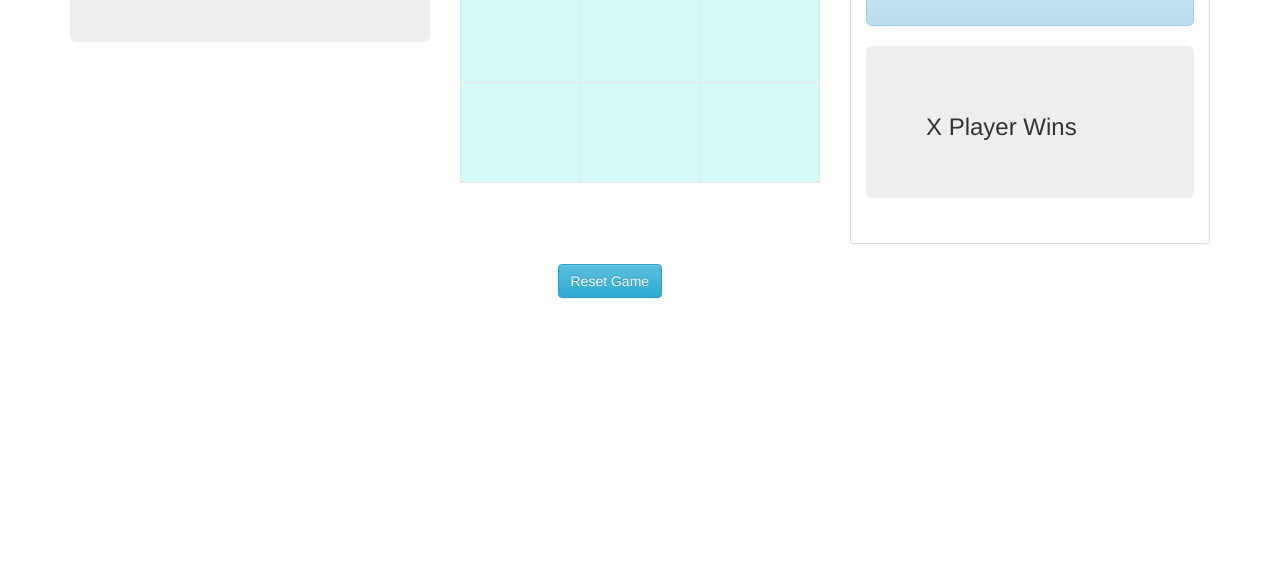
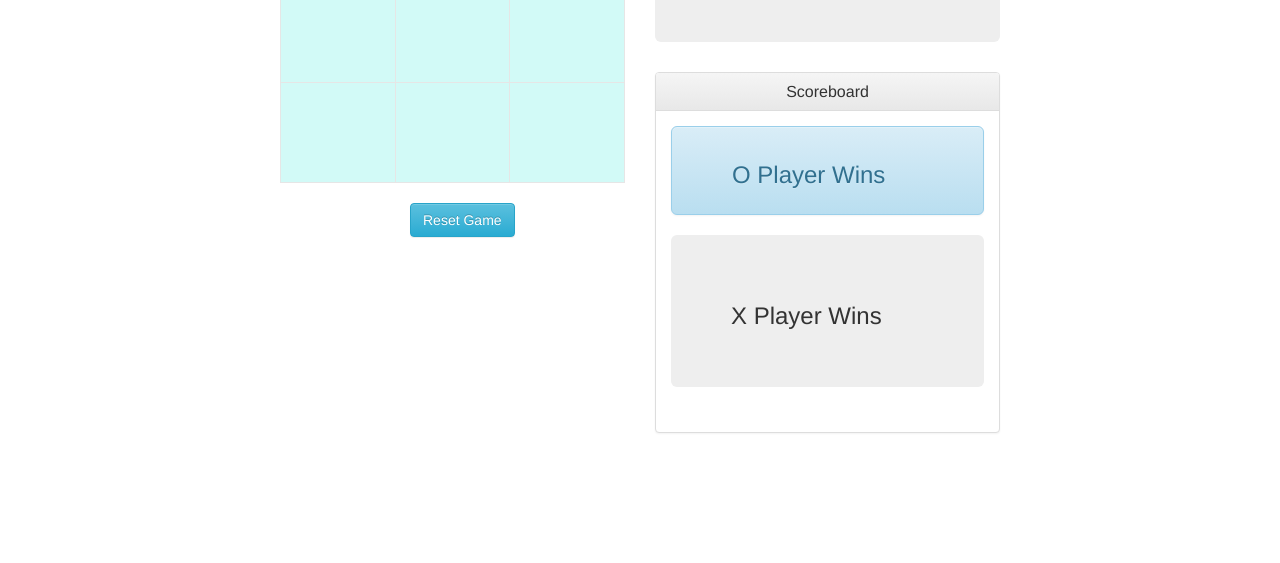
Before and after one commit to tiialehtinen/tic-tac-toe, a plain HTML site: page index.html in a window 1280 px wide. Shown: the part 237-800 px from the top of the page. Drawn offline with nearby package versions, Linux system fonts and the light colour scheme.

Commit message:
improved the design

```diff
--- a/index.html
+++ b/index.html
@@ -23,12 +23,8 @@
         <h1 align="center"> TIC TAC TOE </h1>
     </div>
     <div class="row">
-          <div class="col-md-4">
-            <div class="jumbotron">
-              <h2>Winner is : <span id="winnerPlayer"></span></h2>
-            </div>
-          </div>
-            <div class="col-md-4">
+        <div class="col-md-offset-2 col-md-8">
+            <div class="col-sm-6">
                 <table class="table tictactoe">
                     <tr>
                         <td data-value="0" onclick="setValue(this, event)"></td>
@@ -46,8 +42,14 @@
                         <td data-value="8" onclick="setValue(this, event)"></td>
                     </tr>
                 </table>
+                <div class="col-md-4 col-md-offset-4">
+                    <button type="button" class="btn btn-info" onclick="resetGame()">Reset Game</button>
                 </div>
-            <div class="col-md-4">
+            </div>
+            <div class="col-sm-6">
+                <div class="jumbotron">
+                    <h2>Winner is : <span id="winnerPlayer"></span></h2>
+                </div>
                 <div class="panel panel-default">
                     <div class="panel-heading">
                         <h3 class="panel-title" align="center">Scoreboard</h3>
@@ -63,16 +65,10 @@
                 </div>
 
             </div>
-        </div>
-        <div class="row">
-            <div class="col-md-4 col-md-offset-5">
-                <div>
-                    <button type="button" class="btn btn-info" onclick="resetGame()">Reset Game</button>
+
         </div>
     </div>
-
 </div>
-
 
 
 <!-- <script type="text/javascript" src="./js/spec.js"></script> -->
```
Lines whose indentation alone changed are shown as unchanged.
